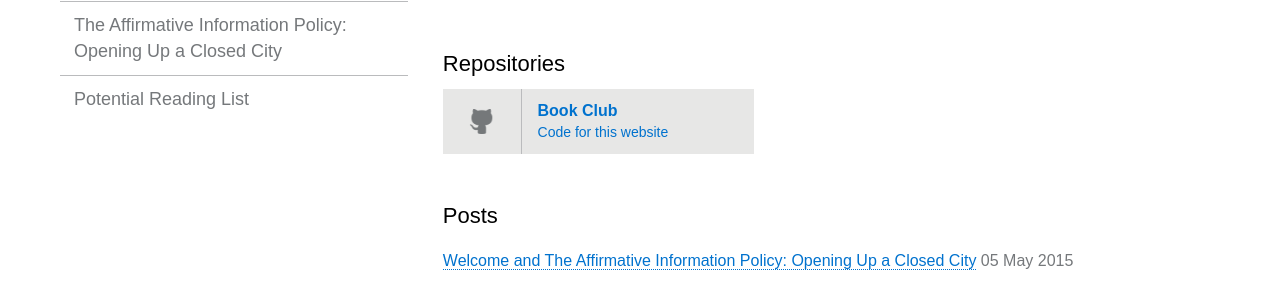
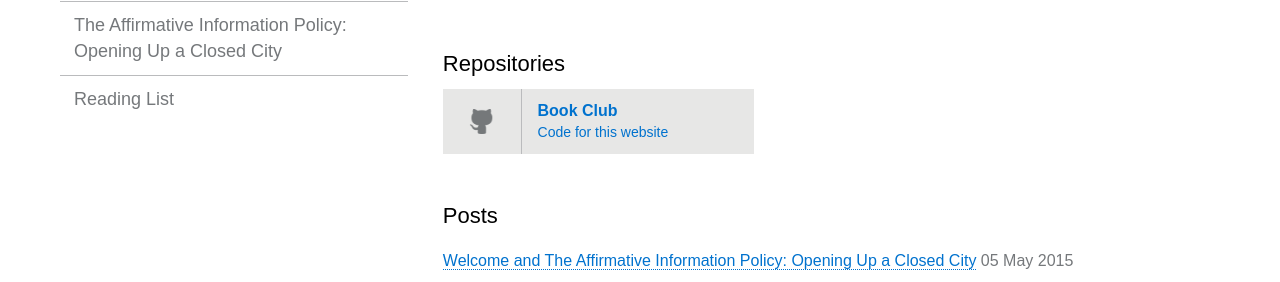
Before and after one commit to rebeccawilliams/bookclub, a Jekyll site: the page built from index.html, in a window 1280 px wide. Shown: the part 195-477 px from the top of the page. Built offline with Jekyll 4.4.1, drawn with Linux system fonts in a browser that asks for light colours.

Commit message:
Update _config.yml

```diff
--- a/_config.yml
+++ b/_config.yml
@@ -30,7 +30,7 @@ navigation:
 - text: "The Affirmative Information Policy: Opening Up a Closed City"
   url: affirmativeinformationpolicy.html
   internal: true
-- text: Potential Reading List
+- text: Reading List
   url: readinglist.html
   internal: true
 
```
